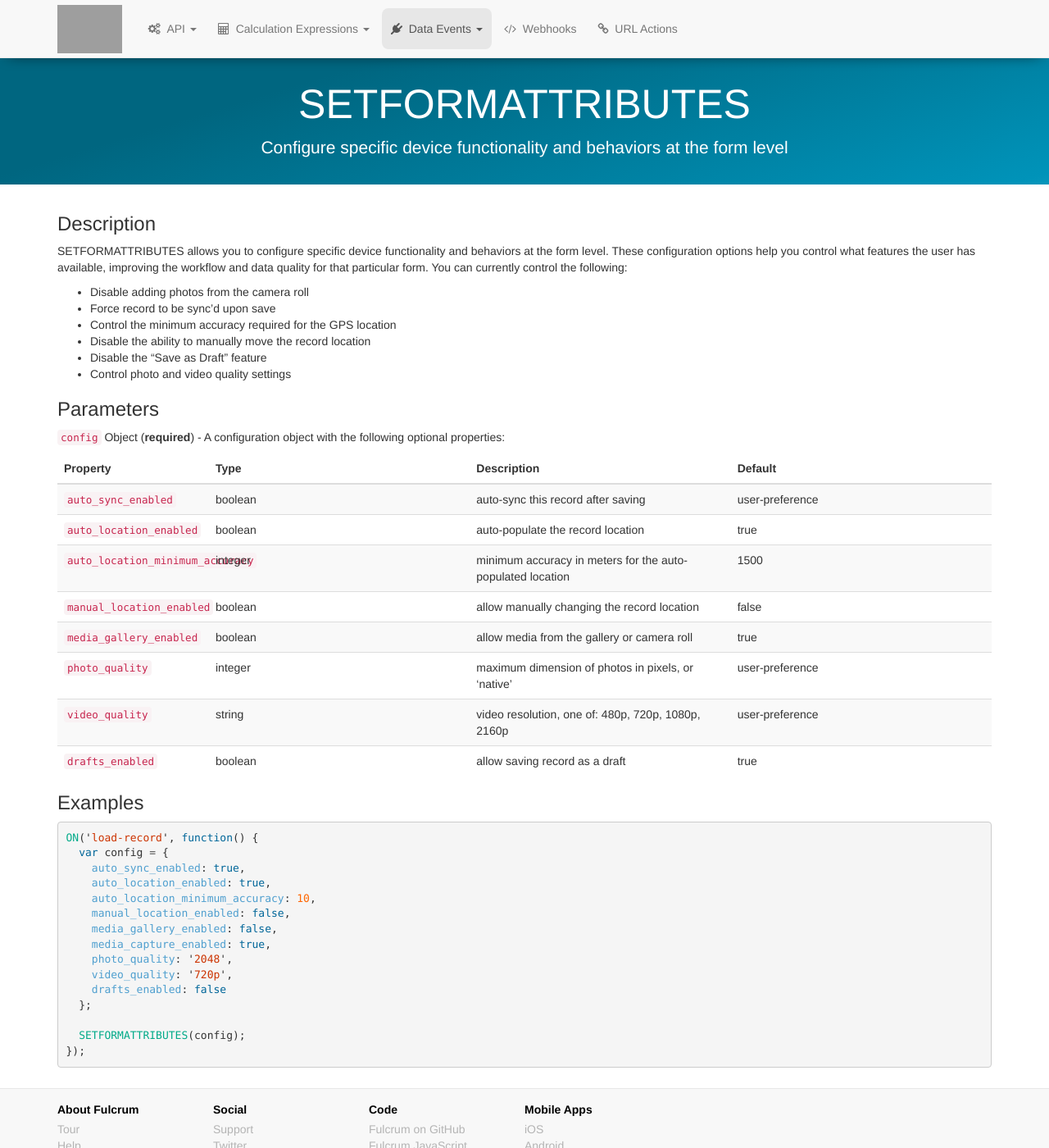
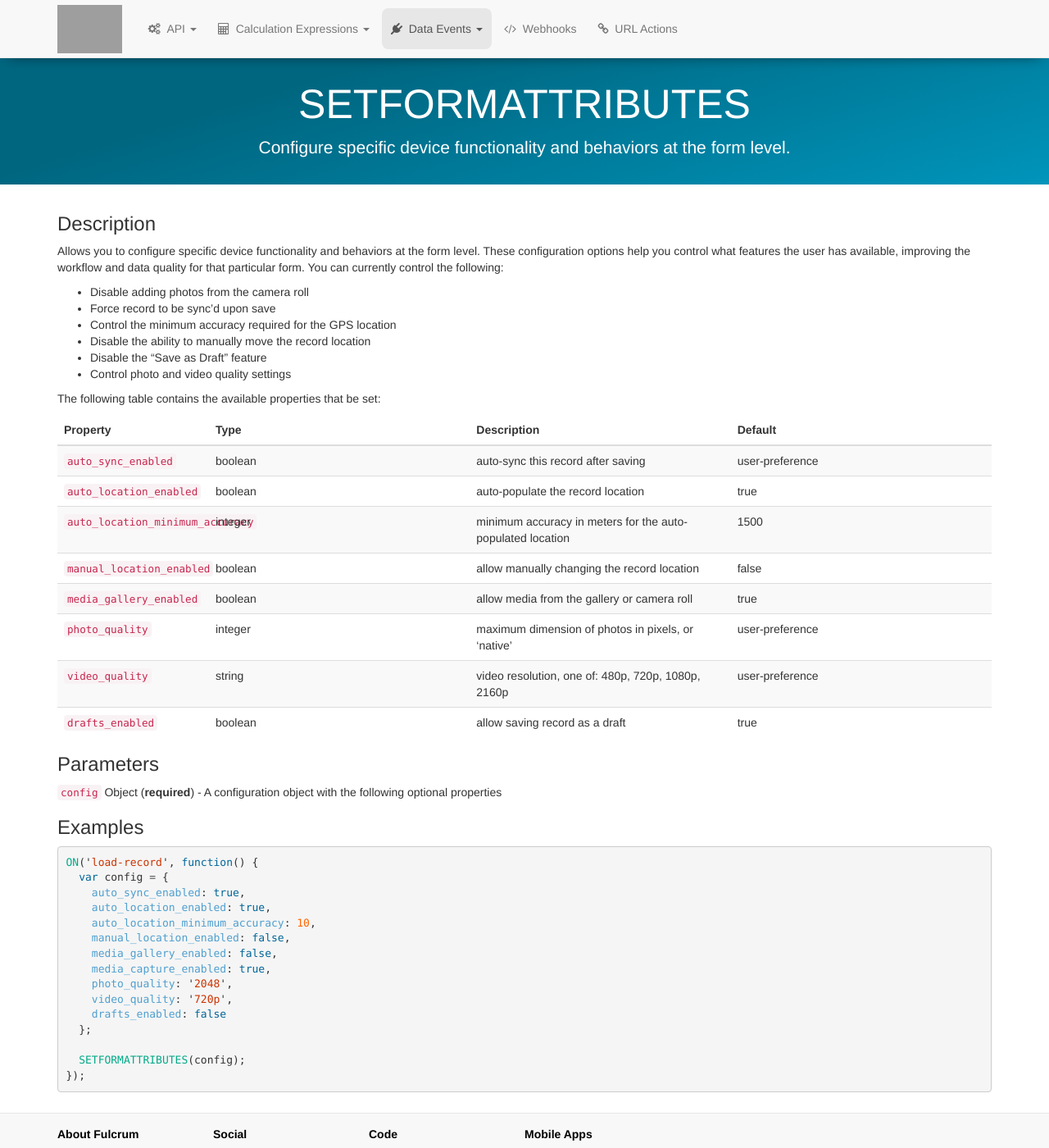
Before and after one commit to rylincoln/developer.fulcrumapp.com, a Jekyll site: the page built from _data-events/reference/setformattributes.md, in a window 1280 px wide and 1400 px high. Shown: the whole window at 82% size. Built offline with Jekyll 4.4.1, drawn with Linux system fonts in a browser that asks for light colours; nearby versions of some CDN libraries; grey boxes are pictures that could not be loaded.

Commit message:
Use generated version of SETFORMATTRIBUTES

```diff
--- a/_data-events/reference/setformattributes.md
+++ b/_data-events/reference/setformattributes.md
@@ -2,15 +2,14 @@
 layout: default
 section: data_events
 title: "SETFORMATTRIBUTES"
-description: "Configure specific device functionality and behaviors at the form level"
+description: "Configure specific device functionality and behaviors at the form level."
 category: section
 permalink: /data-events/reference/setformattributes/
 ---
 
 ### Description
 
-SETFORMATTRIBUTES allows you to configure specific device functionality and behaviors at the form level. These configuration options help you control what features the user has available, improving the workflow and data quality for that particular form. You can currently control the following:
-
+Allows you to configure specific device functionality and behaviors at the form level. These configuration options help you control what features the user has available, improving the workflow and data quality for that particular form. You can currently control the following:
 * Disable adding photos from the camera roll
 * Force record to be sync’d upon save
 * Control the minimum accuracy required for the GPS location
@@ -18,9 +17,7 @@ SETFORMATTRIBUTES allows you to configure specific device functionality and beha
 * Disable the “Save as Draft” feature
 * Control photo and video quality settings
 
-### Parameters
-
-`config` Object (__required__) - A configuration object with the following optional properties:
+The following table contains the available properties that be set:
 
 {:.table.table-striped.event-table}
 | Property | Type | Description | Default |
@@ -33,6 +30,10 @@ SETFORMATTRIBUTES allows you to configure specific device functionality and beha
 | `photo_quality` | integer | maximum dimension of photos in pixels, or 'native' | user-preference |
 | `video_quality` | string | video resolution, one of: 480p, 720p, 1080p, 2160p | user-preference |
 | `drafts_enabled` | boolean | allow saving record as a draft | true |
+
+### Parameters
+
+`config` Object (__required__) - A configuration object with the following optional properties
 
 ### Examples
 
```
Also changed, not shown: _data-events/reference.md (+4 -0 lines), _data-events/reference/request.md (line endings or trailing spaces).
